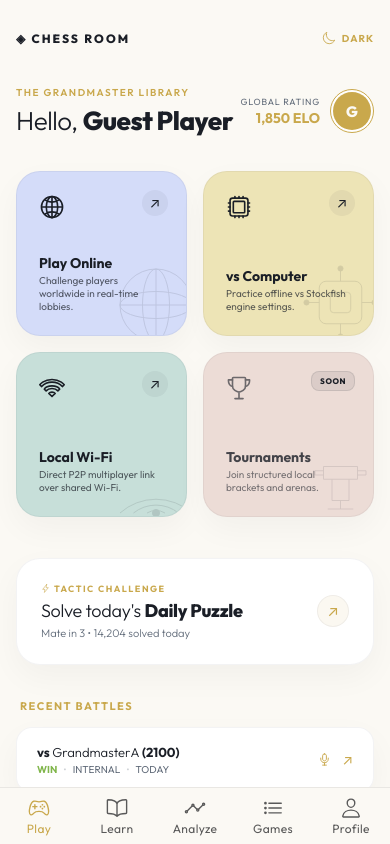
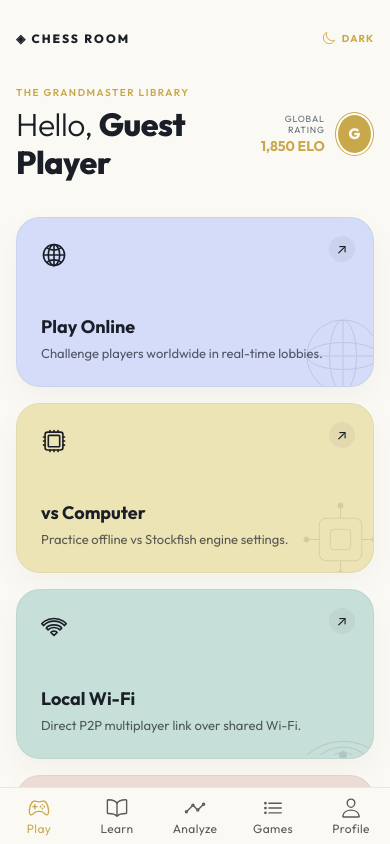
Before and after one commit to riju-tinju/chess, a React (Vite) app in the folder client/: page /play in a window 390 px wide. Built offline with nearby package versions, Linux system fonts and the light colour scheme.

Commit message:
first page edited for more responsivness design

```diff
--- a/client/src/pages/PlayTab.tsx
+++ b/client/src/pages/PlayTab.tsx
@@ -657,7 +657,7 @@ const PlayTab: React.FC = () => {
 
                 {/* Single sentence mixed font-weights to emphasize focus keyword exactly */}
                 <h1 style={{
-                  fontSize: '26px',
+                  fontSize: 'clamp(32px, 5vw, 42px)',
                   margin: 0,
                   letterSpacing: '-0.5px',
                   color: 'var(--ion-text-color)',
@@ -704,19 +704,19 @@ const PlayTab: React.FC = () => {
             <IonGrid style={{ padding: 0, marginBottom: '25px' }}>
               <IonRow style={{ margin: '0 -8px' }}>
 
-                {/* Card 1: Play Online (size="6") */}
-                <IonCol size="6" style={{ padding: '0 8px', marginBottom: '16px' }}>
+                {/* Card 1: Play Online */}
+                <IonCol size="12" sizeMd="6" style={{ padding: '0 8px', marginBottom: '16px' }}>
                   <div
                     onClick={() => {
                       setGameMode('friend');
                       setActiveView('setup');
                     }}
                     style={{
-                      height: '165px',
+                      height: 'clamp(170px, 25vw, 200px)',
                       borderRadius: '24px',
                       backgroundColor: getCardStyle('online').background,
                       color: getCardStyle('online').text,
-                      padding: '22px',
+                      padding: 'clamp(24px, 5vw, 32px)',
                       display: 'flex',
                       flexDirection: 'column',
                       justifyContent: 'space-between',
@@ -768,25 +768,25 @@ const PlayTab: React.FC = () => {
 
                     <IonIcon icon={globeOutline} style={{ fontSize: '26px', color: getCardStyle('online').arrowColor }} />
                     <div style={{ zIndex: 1 }}>
-                      <h3 style={{ fontSize: '14px', fontWeight: '700', margin: '0 0 2px 0', color: getCardStyle('online').text }}>Play Online</h3>
-                      <p style={{ fontSize: '10px', color: getCardStyle('online').muted, margin: 0, lineHeight: '1.3', fontWeight: '400' }}>Challenge players worldwide in real-time lobbies.</p>
+                      <h3 style={{ fontSize: 'clamp(18px, 3vw, 22px)', fontWeight: '700', margin: '0 0 6px 0', color: getCardStyle('online').text }}>Play Online</h3>
+                      <p style={{ fontSize: 'clamp(13px, 1.8vw, 15px)', color: getCardStyle('online').muted, margin: 0, lineHeight: '1.4', fontWeight: '400' }}>Challenge players worldwide in real-time lobbies.</p>
                     </div>
                   </div>
                 </IonCol>
 
-                {/* Card 2: vs Computer (size="6") */}
-                <IonCol size="6" style={{ padding: '0 8px', marginBottom: '16px' }}>
+                {/* Card 2: vs Computer */}
+                <IonCol size="12" sizeMd="6" style={{ padding: '0 8px', marginBottom: '16px' }}>
                   <div
                     onClick={() => {
                       setGameMode('computer');
                       setActiveView('setup');
                     }}
                     style={{
-                      height: '165px',
+                      height: 'clamp(170px, 25vw, 200px)',
                       borderRadius: '24px',
                       backgroundColor: getCardStyle('computer').background,
                       color: getCardStyle('computer').text,
-                      padding: '22px',
+                      padding: 'clamp(24px, 5vw, 32px)',
                       display: 'flex',
                       flexDirection: 'column',
                       justifyContent: 'space-between',
@@ -843,25 +843,25 @@ const PlayTab: React.FC = () => {
 
                     <IonIcon icon={hardwareChipOutline} style={{ fontSize: '26px', color: getCardStyle('computer').arrowColor }} />
                     <div style={{ zIndex: 1 }}>
-                      <h3 style={{ fontSize: '14px', fontWeight: '700', margin: '0 0 2px 0', color: getCardStyle('computer').text }}>vs Computer</h3>
-                      <p style={{ fontSize: '10px', color: getCardStyle('computer').muted, margin: 0, lineHeight: '1.3', fontWeight: '400' }}>Practice offline vs Stockfish engine settings.</p>
+                      <h3 style={{ fontSize: 'clamp(18px, 3vw, 22px)', fontWeight: '700', margin: '0 0 6px 0', color: getCardStyle('computer').text }}>vs Computer</h3>
+                      <p style={{ fontSize: 'clamp(13px, 1.8vw, 15px)', color: getCardStyle('computer').muted, margin: 0, lineHeight: '1.4', fontWeight: '400' }}>Practice offline vs Stockfish engine settings.</p>
                     </div>
                   </div>
                 </IonCol>
 
-                {/* Card 3: Local Multiplayer (size="6") */}
-                <IonCol size="6" style={{ padding: '0 8px', marginBottom: '16px' }}>
+                {/* Card 3: Local Multiplayer */}
+                <IonCol size="12" sizeMd="6" style={{ padding: '0 8px', marginBottom: '16px' }}>
                   <div
                     onClick={() => {
                       setGameMode('wifi');
                       setActiveView('setup');
                     }}
                     style={{
-                      height: '165px',
+                      height: 'clamp(170px, 25vw, 200px)',
                       borderRadius: '24px',
                       backgroundColor: getCardStyle('wifi').background,
                       color: getCardStyle('wifi').text,
-                      padding: '22px',
+                      padding: 'clamp(24px, 5vw, 32px)',
                       display: 'flex',
                       flexDirection: 'column',
                       justifyContent: 'space-between',
@@ -912,21 +912,21 @@ const PlayTab: React.FC = () => {
 
                     <IonIcon icon={wifiOutline} style={{ fontSize: '26px', color: getCardStyle('wifi').arrowColor }} />
                     <div style={{ zIndex: 1 }}>
-                      <h3 style={{ fontSize: '14px', fontWeight: '700', margin: '0 0 2px 0', color: getCardStyle('wifi').text }}>Local Wi-Fi</h3>
-                      <p style={{ fontSize: '10px', color: getCardStyle('wifi').muted, margin: 0, lineHeight: '1.3', fontWeight: '400' }}>Direct P2P multiplayer link over shared Wi-Fi.</p>
+                      <h3 style={{ fontSize: 'clamp(18px, 3vw, 22px)', fontWeight: '700', margin: '0 0 6px 0', color: getCardStyle('wifi').text }}>Local Wi-Fi</h3>
+                      <p style={{ fontSize: 'clamp(13px, 1.8vw, 15px)', color: getCardStyle('wifi').muted, margin: 0, lineHeight: '1.4', fontWeight: '400' }}>Direct P2P multiplayer link over shared Wi-Fi.</p>
                     </div>
                   </div>
                 </IonCol>
 
-                {/* Card 4: Tournaments (Coming Soon) (size="6") */}
-                <IonCol size="6" style={{ padding: '0 8px', marginBottom: '16px' }}>
+                {/* Card 4: Tournaments (Coming Soon) */}
+                <IonCol size="12" sizeMd="6" style={{ padding: '0 8px', marginBottom: '16px' }}>
                   <div
                     style={{
-                      height: '165px',
+                      height: 'clamp(170px, 25vw, 200px)',
                       borderRadius: '24px',
                       backgroundColor: getCardStyle('tournaments').background,
                       color: getCardStyle('tournaments').text,
-                      padding: '22px',
+                      padding: 'clamp(24px, 5vw, 32px)',
                       display: 'flex',
                       flexDirection: 'column',
                       justifyContent: 'space-between',
@@ -976,8 +976,8 @@ const PlayTab: React.FC = () => {
 
                     <IonIcon icon={trophyOutline} style={{ fontSize: '26px', color: getCardStyle('tournaments').arrowColor, opacity: 0.6 }} />
                     <div style={{ zIndex: 1 }}>
-                      <h3 style={{ fontSize: '14px', fontWeight: '700', margin: '0 0 2px 0', color: getCardStyle('tournaments').text, opacity: 0.8 }}>Tournaments</h3>
-                      <p style={{ fontSize: '10px', color: getCardStyle('tournaments').muted, margin: 0, lineHeight: '1.3', fontWeight: '400', opacity: 0.8 }}>Join structured local brackets and arenas.</p>
+                      <h3 style={{ fontSize: 'clamp(18px, 3vw, 22px)', fontWeight: '700', margin: '0 0 6px 0', color: getCardStyle('tournaments').text, opacity: 0.8 }}>Tournaments</h3>
+                      <p style={{ fontSize: 'clamp(13px, 1.8vw, 15px)', color: getCardStyle('tournaments').muted, margin: 0, lineHeight: '1.4', fontWeight: '400', opacity: 0.8 }}>Join structured local brackets and arenas.</p>
                     </div>
                   </div>
                 </IonCol>
@@ -1016,10 +1016,10 @@ const PlayTab: React.FC = () => {
                 </span>
 
                 {/* Mixed weight typography sentence */}
-                <h3 style={{ fontSize: '18px', fontWeight: '300', margin: '0 0 4px 0', color: 'var(--ion-text-color)', letterSpacing: '-0.3px' }}>
+                <h3 style={{ fontSize: 'clamp(20px, 3.5vw, 26px)', fontWeight: '300', margin: '0 0 6px 0', color: 'var(--ion-text-color)', letterSpacing: '-0.3px' }}>
                   Solve today's <span style={{ fontWeight: '800' }}>Daily Puzzle</span>
                 </h3>
-                <p style={{ fontSize: '11px', color: 'var(--luxury-text-muted)', margin: 0, fontWeight: '300' }}>Mate in 3 • 14,204 solved today</p>
+                <p style={{ fontSize: 'clamp(13px, 1.8vw, 15px)', color: 'var(--luxury-text-muted)', margin: 0, fontWeight: '300' }}>Mate in 3 • 14,204 solved today</p>
               </div>
 
               {/* Northeast clickability arrow indicator */}
```
